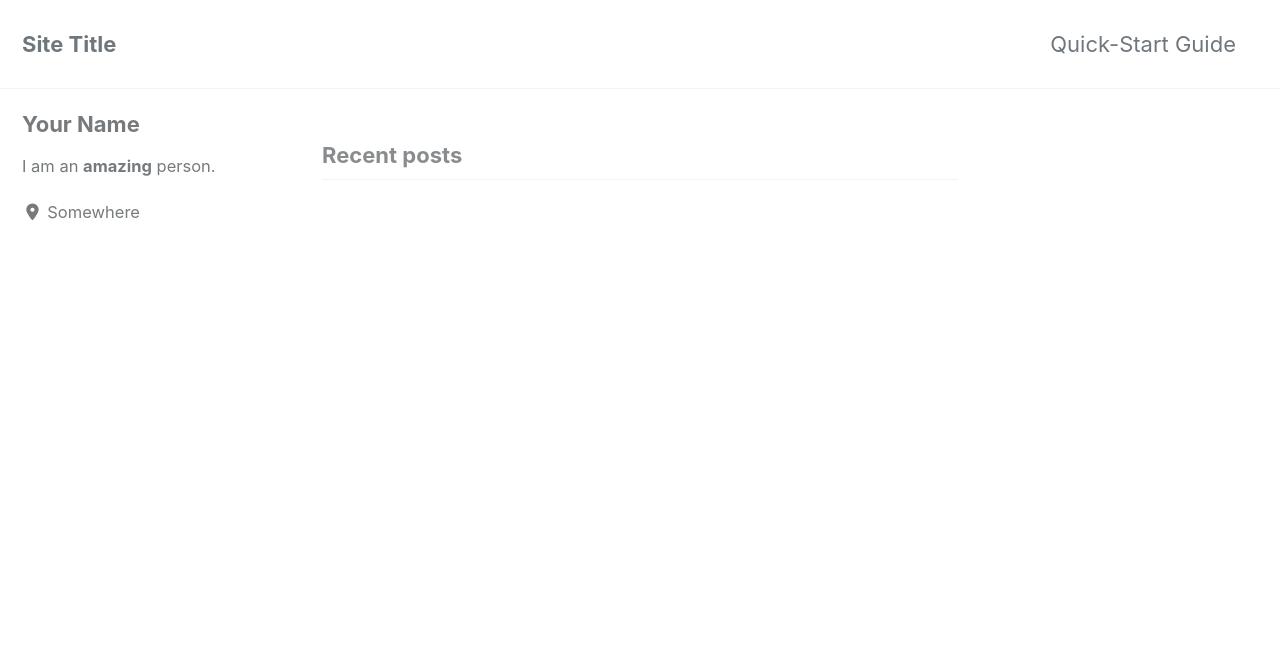
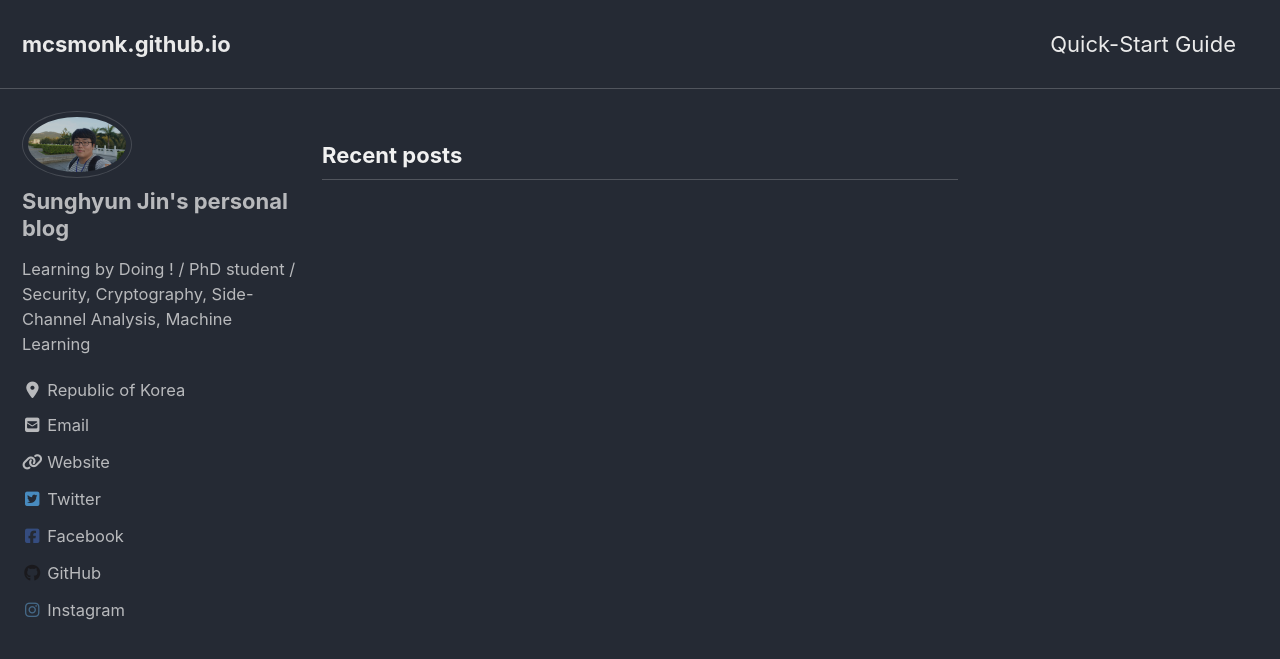
Before and after one commit to mcsmonk/mcsmonk.github.io, a Jekyll site: the page built from index.html, in a window 1280 px wide and 900 px high. Shown: the top 659 px of the window. Built offline with Jekyll 4.4.1, drawn with Linux system fonts in a browser that asks for light colours; cached includes are drawn as plain includes; nearby versions of some CDN libraries; the list of posts is cut into pages by our own code; some of the changed text lies outside the part shown.

Commit message:
Update _config.yml

```diff
--- /dev/null
+++ b/BingSiteAuth.xml
@@ -0,0 +1,4 @@
+<?xml version="1.0"?>
+<users>
+	<user>13D0B60645530DAB6959AA4264B19ADD</user>
+</users>
--- a/_config.yml
+++ b/_config.yml
@@ -12,27 +12,27 @@
 
 # theme                  : "minimal-mistakes-jekyll"
 # remote_theme           : "mmistakes/minimal-mistakes"
-minimal_mistakes_skin    : "default" # "air", "aqua", "contrast", "dark", "dirt", "neon", "mint", "plum", "sunrise"
+minimal_mistakes_skin    : "dark" # "default", "air", "aqua", "contrast", "dark", "dirt", "neon", "mint", "plum", "sunrise"
 
 # Site Settings
 locale                   : "en-US"
-title                    : "Site Title"
+title                    : "mcsmonk.github.io"
 title_separator          : "-"
 subtitle                 : # site tagline that appears below site title in masthead
-name                     : "Your Name"
-description              : "An amazing website."
-url                      : # the base hostname & protocol for your site e.g. "https://mmistakes.github.io"
+name                     : "Sunghyun Jin"
+description              : "Personal blog"
+url                      : "https://mcsmonk.github.io"
 baseurl                  : # the subpath of your site, e.g. "/blog"
 repository               : # GitHub username/repo-name e.g. "mmistakes/minimal-mistakes"
-teaser                   : # path of fallback teaser image, e.g. "/assets/images/500x300.png"
-logo                     : # path of logo image to display in the masthead, e.g. "/assets/images/88x88.png"
+teaser                   : "/assets/img/170927_me_taiwan.jpg"
+logo                     : # /assets/img/seminar.jpg
 masthead_title           : # overrides the website title displayed in the masthead, use " " for no title
 # breadcrumbs            : false # true, false (default)
 words_per_minute         : 200
 comments:
-  provider               : # false (default), "disqus", "discourse", "facebook", "staticman", "staticman_v2", "utterances", "custom"
+  provider               : "disqus" # false (default), "disqus", "discourse", "facebook", "staticman", "staticman_v2", "utterances", "custom"
   disqus:
-    shortname            : # https://help.disqus.com/customer/portal/articles/466208-what-s-a-shortname-
+    shortname            : "mcsmonk" # https://help.disqus.com/customer/portal/articles/466208-what-s-a-shortname-
   discourse:
     server               : # https://meta.discourse.org/t/embedding-discourse-comments-via-javascript/31963 , e.g.: meta.discourse.org
   facebook:
@@ -84,12 +84,12 @@ naver_site_verification  :
 
 # Social Sharing
 twitter:
-  username               :
+  username               : "nginsngin"
 facebook:
-  username               :
+  username               : "mcsmonk"
   app_id                 :
   publisher              :
-og_image                 : # Open Graph/Twitter default site image
+og_image                 : "/assets/img/seminar.jpg"
 # For specifying social profiles
 # - https://developers.google.com/structured-data/customize/social-profiles
 social:
@@ -99,51 +99,51 @@ social:
 
 # Analytics
 analytics:
-  provider               : false # false (default), "google", "google-universal", "custom"
+  provider               : "google-gtag" # false (default), "google", "google-universal", "custom"
   google:
-    tracking_id          :
+    tracking_id          : "UA-155268748-1"
     anonymize_ip         : # true, false (default)
 
 
 # Site Author
 author:
-  name             : "Your Name"
-  avatar           : # path of avatar image, e.g. "/assets/images/bio-photo.jpg"
-  bio              : "I am an **amazing** person."
-  location         : "Somewhere"
+  name             : "Sunghyun Jin's personal blog"
+  avatar           : "/assets/img/170927_me_taiwan.jpg"
+  bio              : "Learning by Doing ! / PhD student / Security, Cryptography, Side-Channel Analysis, Machine Learning"
+  location         : "Republic of Korea"
   email            :
   links:
     - label: "Email"
       icon: "fas fa-fw fa-envelope-square"
-      # url: mailto:your.name@email.com
+      url: mailto:sunghyunjin@korea.ac.kr
     - label: "Website"
       icon: "fas fa-fw fa-link"
-      # url: "https://your-website.com"
+      url: "https://mcsmonk.github.io"
     - label: "Twitter"
       icon: "fab fa-fw fa-twitter-square"
-      # url: "https://twitter.com/"
+      url: "https://twitter.com/nginsngin"
     - label: "Facebook"
       icon: "fab fa-fw fa-facebook-square"
-      # url: "https://facebook.com/"
+      url: "https://facebook.com/mcsmonk"
     - label: "GitHub"
       icon: "fab fa-fw fa-github"
-      # url: "https://github.com/"
+      url: "https://github.com/mcsmonk"
     - label: "Instagram"
       icon: "fab fa-fw fa-instagram"
-      # url: "https://instagram.com/"
+      url: "https://instagram.com/mcsmonk"
 
 # Site Footer
 footer:
   links:
     - label: "Twitter"
       icon: "fab fa-fw fa-twitter-square"
-      # url:
+      # url: https://twitter.com/nginsngin
     - label: "Facebook"
       icon: "fab fa-fw fa-facebook-square"
-      # url:
+      # url: https://facebook.com/mcsmonk
     - label: "GitHub"
       icon: "fab fa-fw fa-github"
-      # url:
+      # url: https://github.com/mcsmonk
     - label: "GitLab"
       icon: "fab fa-fw fa-gitlab"
       # url:
@@ -152,7 +152,7 @@ footer:
       # url:
     - label: "Instagram"
       icon: "fab fa-fw fa-instagram"
-      # url:
+      # url: https://instagram.com/mcsmonk
 
 
 # Reading Files
@@ -223,7 +223,7 @@ sass:
 permalink: /:categories/:title/
 paginate: 5 # amount of posts to show
 paginate_path: /page:num/
-timezone: # https://en.wikipedia.org/wiki/List_of_tz_database_time_zones
+timezone: Asia/Seoul # https://en.wikipedia.org/wiki/List_of_tz_database_time_zones
 
 
 # Plugins (previously gems:)
@@ -290,6 +290,20 @@ defaults:
       layout: single
       author_profile: true
       read_time: true
-      comments: # true
+      comments: true
       share: true
       related: true
+      toc_ads: true
+      toc_sticky: true
+
+  # _pages
+  - scope:
+      path: ""
+      type: pages
+    values:
+      layout: single
+      author_profile: true
+      read_time: false
+      comments: false
+      share: true
+      related: false
--- /dev/null
+++ b/naver1bfcadbeb5d25ed63a3a09e27e7da9ae.html
@@ -0,0 +1 @@
+naver-site-verification: naver1bfcadbeb5d25ed63a3a09e27e7da9ae.html
--- /dev/null
+++ b/robots.xml
@@ -0,0 +1,4 @@
+User-agent: *
+Allow: /
+
+Sitemap: https://mcsmonk.github.io/
```
Also changed, not shown: assets/img/170927_me_taiwan.jpg (added), assets/img/iamroot16-kernel/191012-iamroot-kernel-001-idmap_pg_dir.png (added), assets/img/seminar.ico (added), assets/img/seminar.jpg (added), assets/img/tile-wide.png (added), assets/img/tile.png (added).
